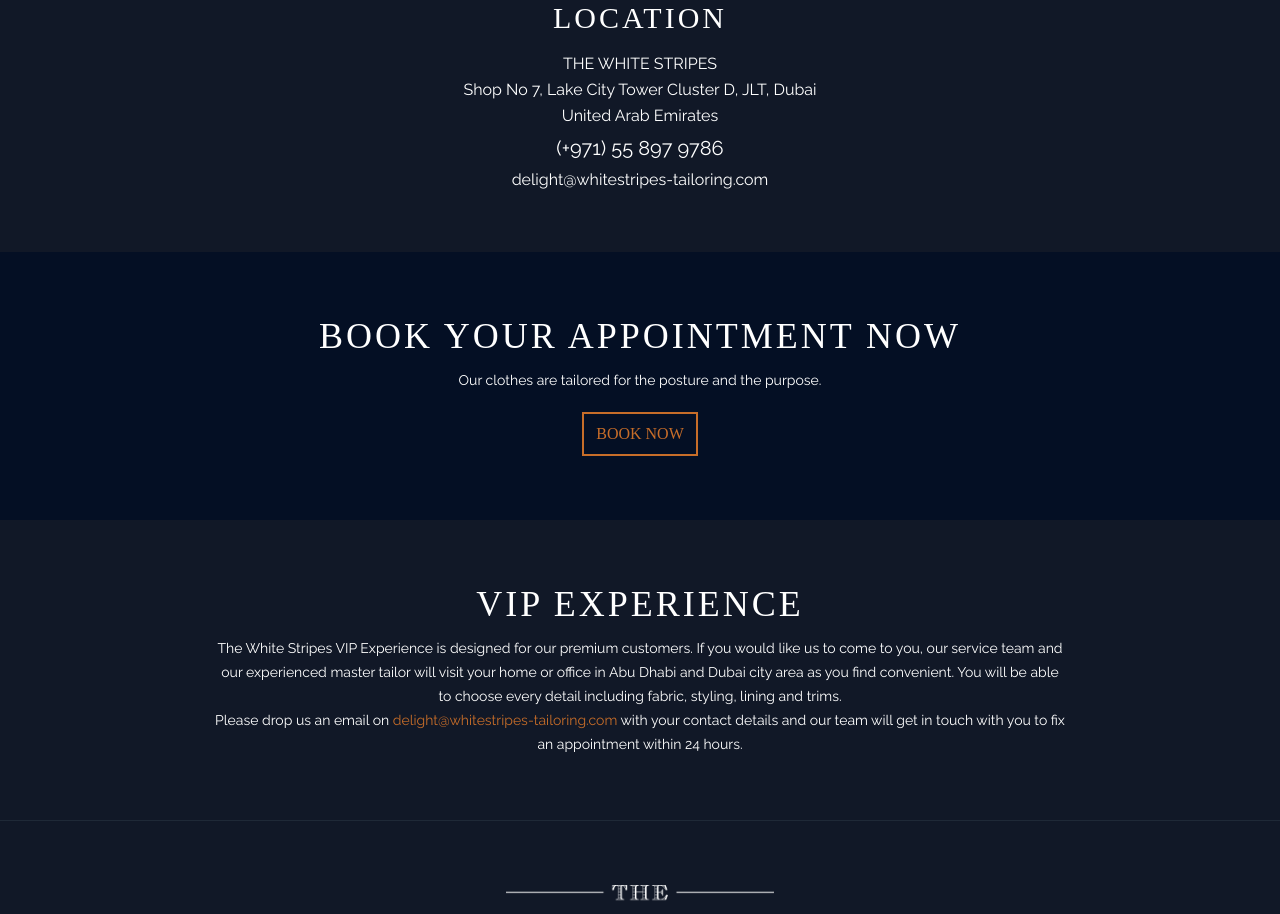
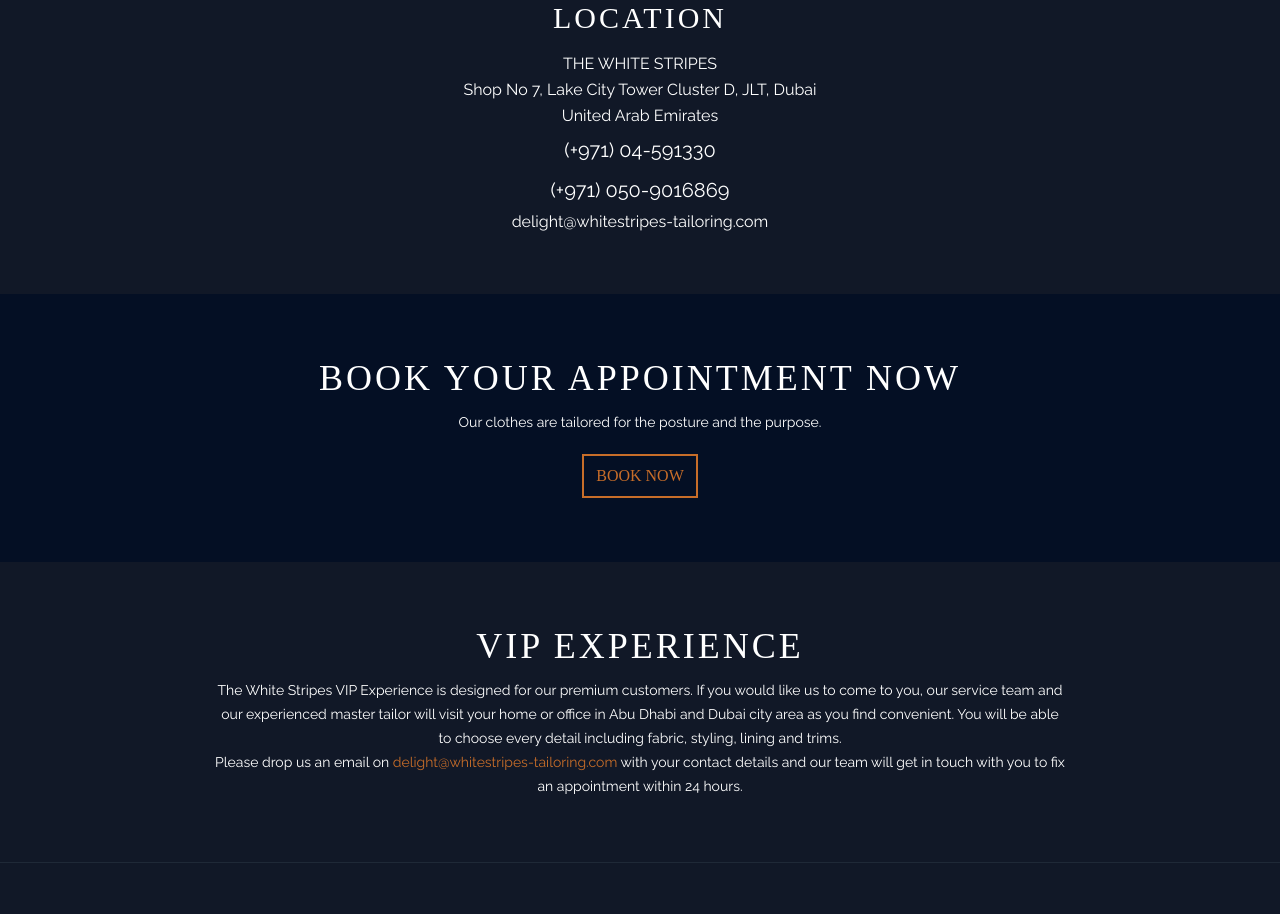
Before and after one commit to PrachiDMore/white-stripes, a React (Create React App) app: page /dubai in a window 1280 px wide. Shown: the part 1080-1994 px from the top of the page. Built offline with nearby package versions, Linux system fonts and the light colour scheme.

Commit message:
Number changes

```diff
--- a/src/pages/AbuDhabi.js
+++ b/src/pages/AbuDhabi.js
@@ -32,7 +32,10 @@
 							<p className='Raleway mb-0.5 mt-6 lg:mt-4'>THE WHITE STRIPES</p>
 							<p className='Raleway mb-0.5'>Shop No 1, Al Hashemi Building, Al Dhafra St - Abu Dhabi</p>
 							<p className='Raleway mb-0.5'>United Arab Emirates</p>
-							<p className='Raleway mt-2 text-xl mb-2'><a href="tel:(+971) 02-8865399">(+971) 02-8865399</a></p>
+							<div className='flex flex-col items-center'>
+								<p className='Raleway mt-2 text-xl mb-2'><a href="tel:(+971) 02-8865399">(+971) 02-8865399</a></p>
+								<p className='Raleway mt-2 text-xl mb-2'><a href="tel:(+971) 050-9016473">(+971) 050-9016473</a></p>
+							</div>
 							<p className='Raleway'><a href="mailto:delight@whitestripes-tailoring.com">delight@whitestripes-tailoring.com</a></p>
 						</div>
 					</div>
--- a/src/pages/Dubai.js
+++ b/src/pages/Dubai.js
@@ -32,7 +32,10 @@
 							<p className='Raleway mb-0.5 mt-6 lg:mt-4'>THE WHITE STRIPES</p>
 							<p className='Raleway mb-0.5'>Shop No 7, Lake City Tower Cluster D, JLT, Dubai</p>
 							<p className='Raleway mb-0.5'>United Arab Emirates</p>
-							<p className='Raleway mt-2 text-xl mb-2'><a href="tel:(+971) 55 897 9786">(+971) 55 897 9786</a></p>
+							<div className='flex flex-col items-center'>
+								<p className='Raleway mt-2 text-xl mb-2'><a href="tel:(+971) 04-591330">(+971) 04-591330</a></p>
+								<p className='Raleway mt-2 text-xl mb-2'><a href="tel:(+971) 050-9016869">(+971) 050-9016869</a></p>
+							</div>
 							<p className='Raleway'><a href="mailto:delight@whitestripes-tailoring.com">delight@whitestripes-tailoring.com</a></p>
 						</div>
 					</div>
```
